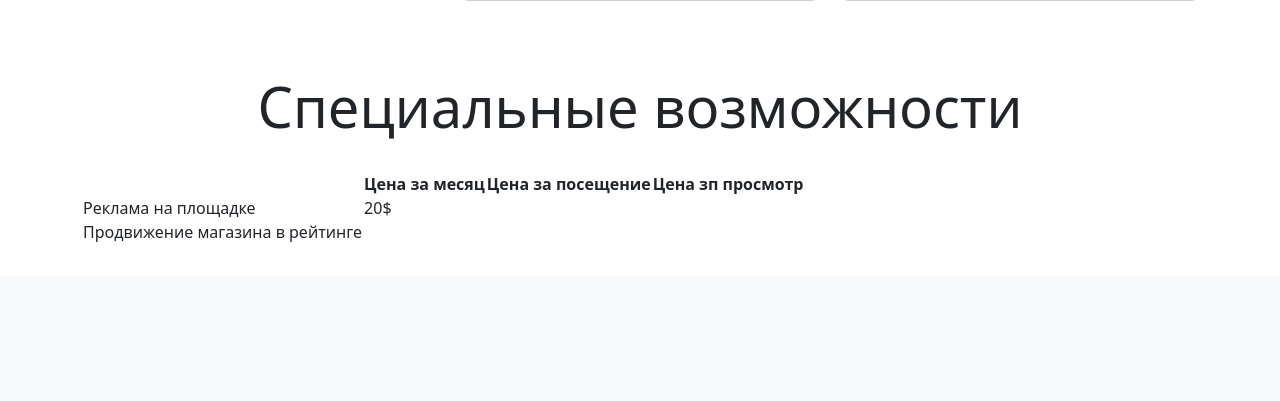
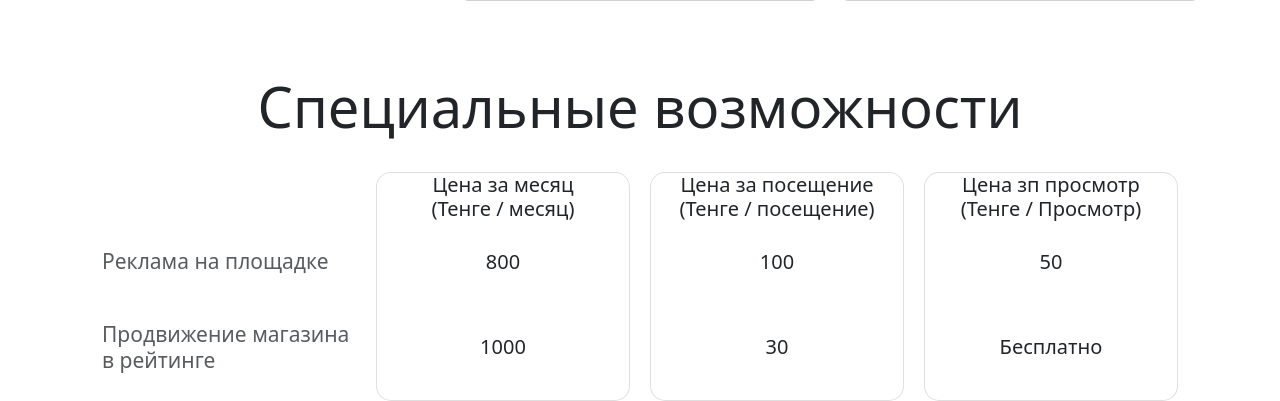
Before and after one commit to MBVD/uni_project, a Django app: page /pricing in a window 1280 px wide. Shown: the part 524-925 px from the top of the page. Before the commit the page ends 766 px from the top, so only its background shows below. Run offline with Django 5.2, Linux system fonts and the light colour scheme; some libraries are stand-ins or nearby versions.

Commit message:
add stles table

```diff
--- /dev/null
+++ b/app/static/app/css/pricing/pricing.css
@@ -0,0 +1,24 @@
+table {
+    border-collapse: initial;
+    border-spacing: 20px 0;
+}
+
+table tr:first-child th.border-column{
+    border-top: 1px solid rgba(0,0,0,.125);;
+    border-radius: 15px 15px 0 0;
+}
+
+table tr:last-child td.border-column{
+    border-bottom: 1px solid rgba(0,0,0,.125);;
+    border-radius: 0 0 15px 15px;
+}
+
+table tr td.border-column, th.border-column {
+    border-left: 1px solid rgba(0,0,0,.125);;
+    border-right: 1px solid rgba(0,0,0,.125);;
+    text-align: center;
+}
+
+table .padding-row td{
+    padding: 20px 0;
+}
--- a/app/templates/app/pricing/blocks/spec_subscriptions.html
+++ b/app/templates/app/pricing/blocks/spec_subscriptions.html
@@ -5,26 +5,44 @@
 <div class = "container">
     <table>
         <tbody>
+            <colgroup>
+                <col class = "first-column">
+                <col class = "border-column">
+                <col class = "border-column">
+                <col class = "border-column">
+            </colgroup>
             <tr>
                 <th></th>
-                <th>Цена за месяц</th>
-                <th>Цена за посещение</th>
-                <th>Цена зп просмотр</th>
+                <th class = "border-column card-header w-25"><h5>Цена за месяц <br> (Тенге / месяц)</h5></th>
+                <th class = "border-column card-header w-25"><h5>Цена за посещение <br> (Тенге / посещение) </h5></th>
+                <th class = "border-column card-header w-25"><h5>Цена зп просмотр <br> (Тенге / Просмотр) </h5></th<>
             </tr>
-            <tr>
+            <tr class = "padding-row">
                 <td>
-                    Реклама на площадке
+                    <h4><small class = "text-muted">Реклама на площадке</small></h4>
                 </td>
-                <td>
-                    20$
+                <td class = "border-column">
+                    <h5>800</h5>
                 </td>
-                <td>
-
+                <td class = "border-column">
+                    <h5>100</h5>
+                </td>
+                <td class = "border-column">
+                    <h5>50</h5>
                 </td>
             </tr>
-            <tr>
+            <tr class = "padding-row">
                 <td>
-                    Продвижение магазина в рейтинге
+                    <h4><small class = "text-muted">Продвижение магазина в рейтинге</small></h4>
+                </td>
+                <td class = "border-column">
+                    <h5>1000</h5>
+                </td>
+                <td class = "border-column">
+                    <h5>30</h5>
+                </td>
+                <td class = "border-column">
+                    <h5>Бесплатно</h5>
                 </td>
             </tr>
         </tbody>
--- a/app/templates/app/pricing/pricing.html
+++ b/app/templates/app/pricing/pricing.html
@@ -2,7 +2,7 @@
 
 {% block head %}
   {% load static %}
-
+  <link rel="stylesheet" href="{% static 'app/css/pricing/pricing.css' %}">
 {% endblock %}
 
 
```
